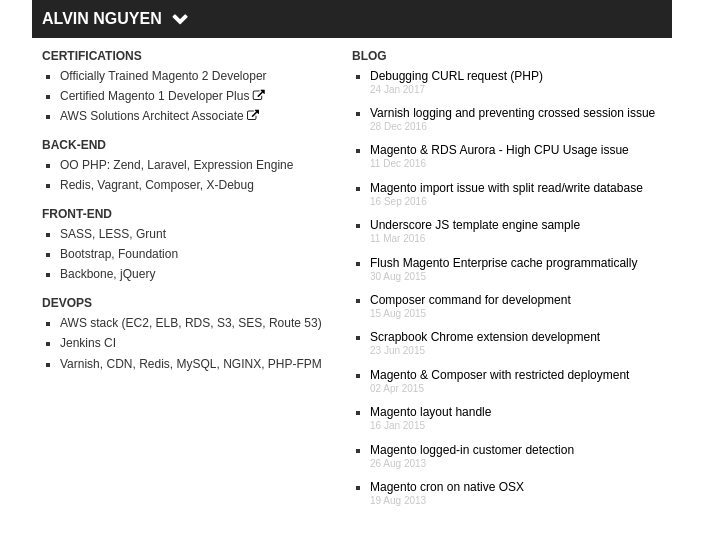
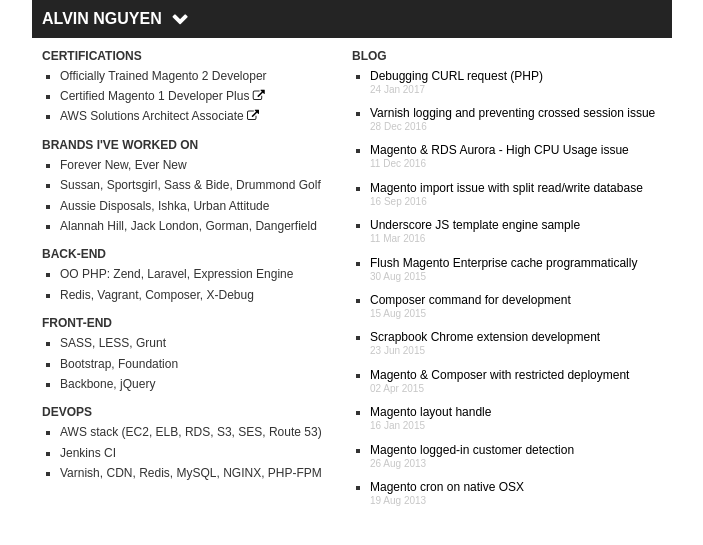
Before and after one commit to alvinnguyen/alvinnguyen.github.io, a Jekyll site: the page built from index.html, in a window 1280 px wide. Shown: the top 545 px of the page, without its empty margins (288-991 px from the left). Built offline with Jekyll 4.4.1, drawn with Linux system fonts in a browser that asks for light colours; nearby versions of some CDN libraries.

Commit message:
Add worked brands

```diff
--- a/index.html
+++ b/index.html
@@ -8,6 +8,13 @@
             <li>Officially Trained Magento 2 Developer</li>
             <li>Certified Magento 1 Developer Plus <a target="_blank" href="http://goo.gl/Q94tig"><i class="fa fa-external-link"></i></a></li>
             <li>AWS Solutions Architect Associate <a target="_blank" href="https://goo.gl/OA0hmN"><i class="fa fa-external-link"></i></a></li>
+        </ul>
+        <b class="homepage-section">BRANDS I'VE WORKED ON</b>
+        <ul>
+            <li>Forever New, Ever New</li>
+            <li>Sussan, Sportsgirl, Sass & Bide, Drummond Golf</li>
+            <li>Aussie Disposals, Ishka, Urban Attitude</li>
+            <li>Alannah Hill, Jack London, Gorman, Dangerfield</li>
         </ul>
         <b class="homepage-section">BACK-END</b>
         <ul>
```
